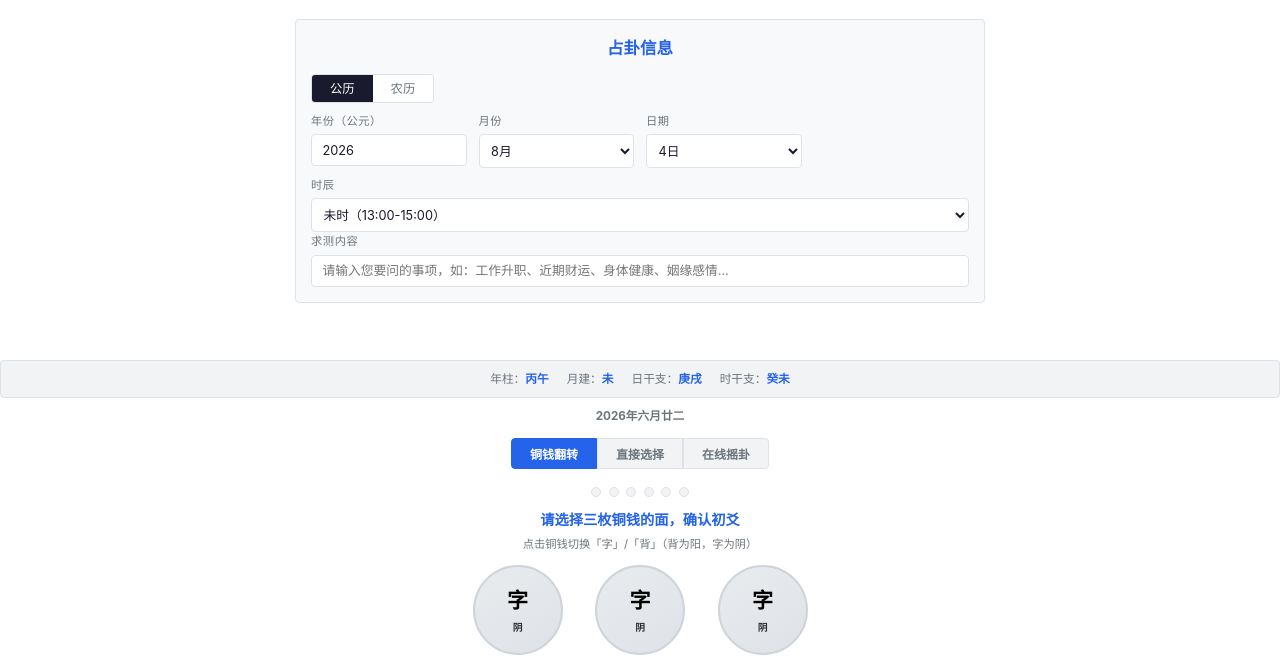
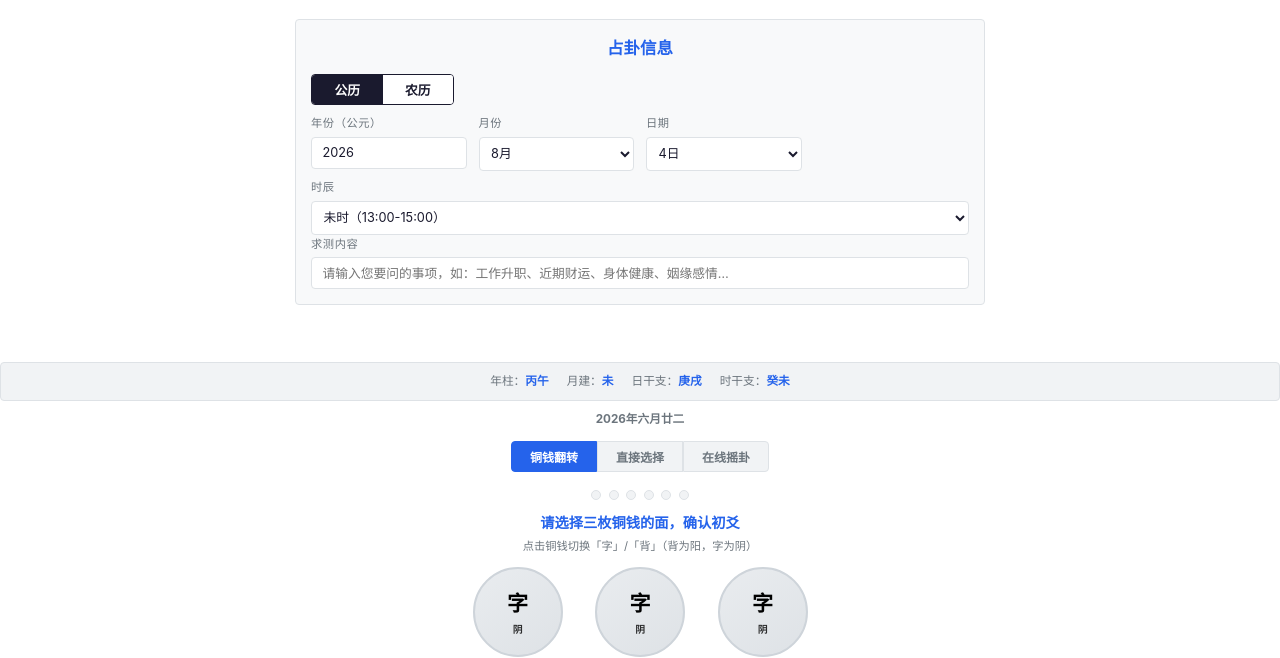
Before and after one commit to a584337921/liuyao, a plain HTML site: page liuyao-coin-divination.html in a window 1280 px wide. Shown: the part 141-799 px from the top of the page. Drawn offline with Linux system fonts and the light colour scheme.

Commit message:
v2.2.2 优化公历农历切换按钮样式：加深边框颜色、加大字号、加粗字体提升可见性

```diff
--- a/liuyao-coin-divination.html
+++ b/liuyao-coin-divination.html
@@ -82,20 +82,20 @@ body {
   text-align: center;
 }
 .cal-switch {
-  display: flex;
+  display: inline-flex;
   gap: 0;
   margin-bottom: 0.6rem;
-  border: 1px solid var(--rule);
+  border: 1px solid var(--ink);
   border-radius: var(--radius);
   overflow: hidden;
-  width: fit-content;
 }
 .cal-btn {
-  padding: 0.3rem 1.2rem;
+  padding: 0.35rem 1.5rem;
   border: none;
   background: var(--bg);
-  color: var(--muted);
-  font-size: 0.82rem;
+  color: var(--ink);
+  font-size: 0.85rem;
+  font-weight: 600;
   cursor: pointer;
   font-family: inherit;
   transition: all 0.2s;
```
